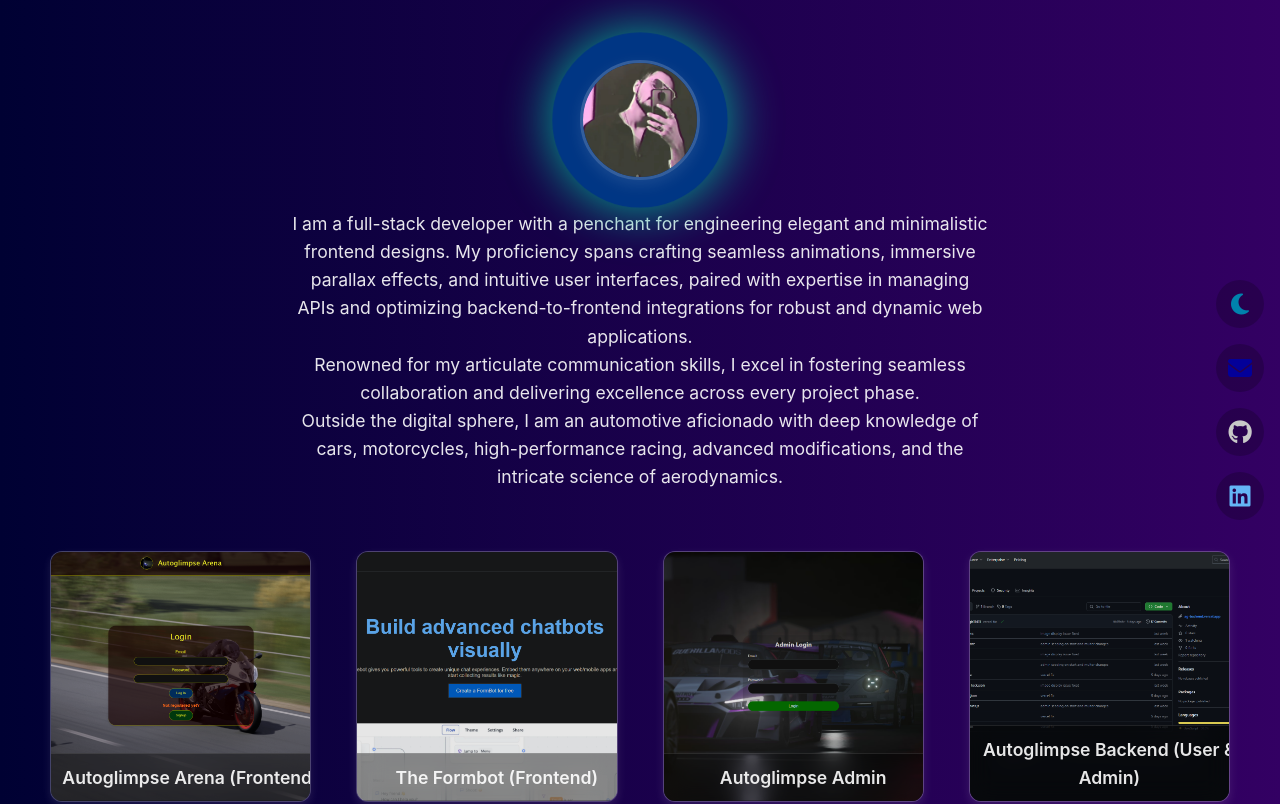
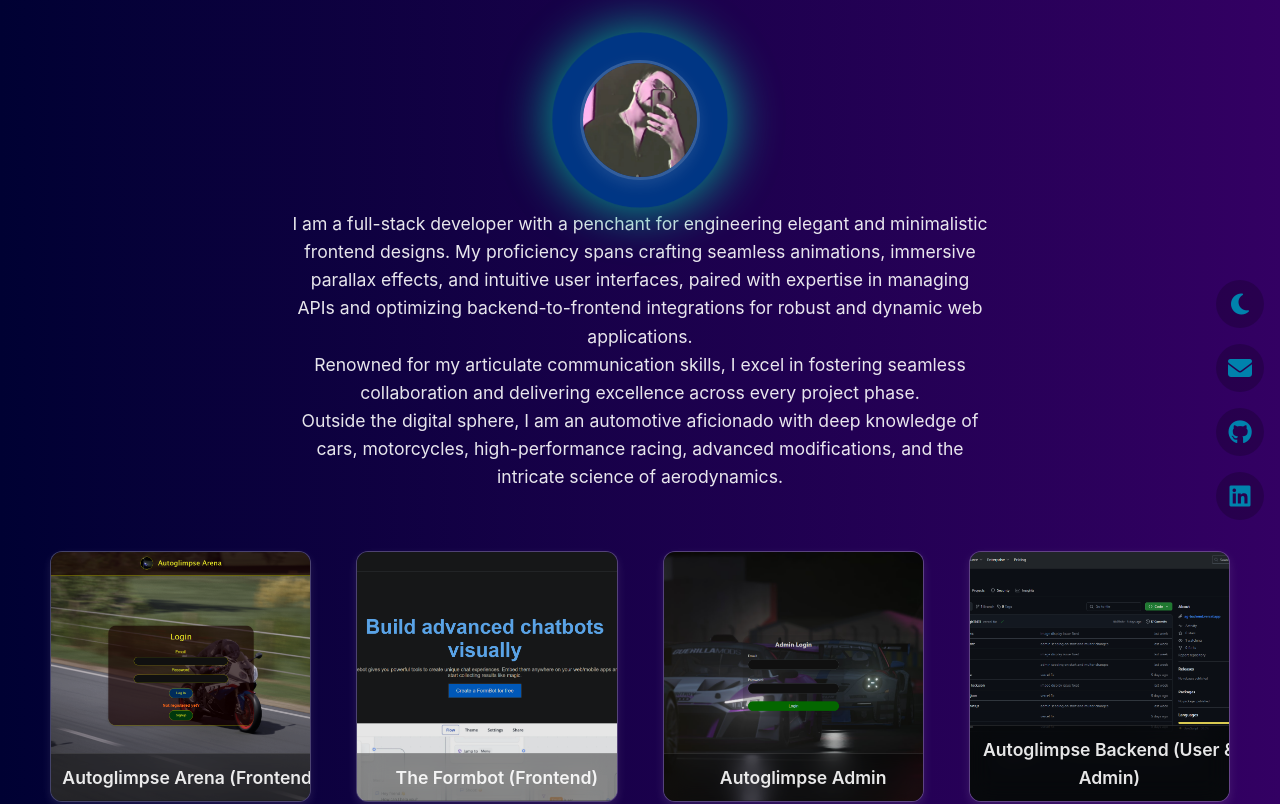
Before and after one commit to ankitsingh11411/port_frontend, a React (Vite) app: page / in a window 1280 px wide. Shown: the top 804 px of the page. Built offline with nearby package versions, Linux system fonts and the light colour scheme.

Commit message:
float icons updated

```diff
--- a/src/components/Floaticons.module.css
+++ b/src/components/Floaticons.module.css
@@ -33,46 +33,16 @@
   font-size: 1.5rem;
 }
 
-.contactIcon i {
-  color: rgb(30, 80, 150);
+[data-theme='light'] .themeIcon i,
+[data-theme='light'] .contactIcon i,
+[data-theme='light'] .githubIcon i,
+[data-theme='light'] .linkedinIcon i {
+  color: rgb(189, 123, 0);
 }
 
-.linkedinIcon i {
-  color: rgb(0, 119, 181);
-}
-
-.githubIcon i {
-  color: rgb(50, 50, 50);
-}
-
-[data-theme='light'] .themeIcon i {
-  color: rgb(255, 165, 0);
-}
-
-[data-theme='dark'] .themeIcon i {
+[data-theme='dark'] .themeIcon i,
+[data-theme='dark'] .contactIcon i,
+[data-theme='dark'] .githubIcon i,
+[data-theme='dark'] .linkedinIcon i {
   color: rgb(0, 130, 173);
 }
-
-[data-theme='light'] .contactIcon i {
-  color: rgb(16, 91, 197);
-}
-
-[data-theme='dark'] .contactIcon i {
-  color: rgb(3, 0, 153);
-}
-
-[data-theme='light'] .githubIcon i {
-  color: rgb(107, 107, 107);
-}
-
-[data-theme='dark'] .githubIcon i {
-  color: rgb(200, 200, 200);
-}
-
-[data-theme='light'] .linkedinIcon i {
-  color: rgb(0, 119, 181);
-}
-
-[data-theme='dark'] .linkedinIcon i {
-  color: rgb(100, 181, 246);
-}
```
